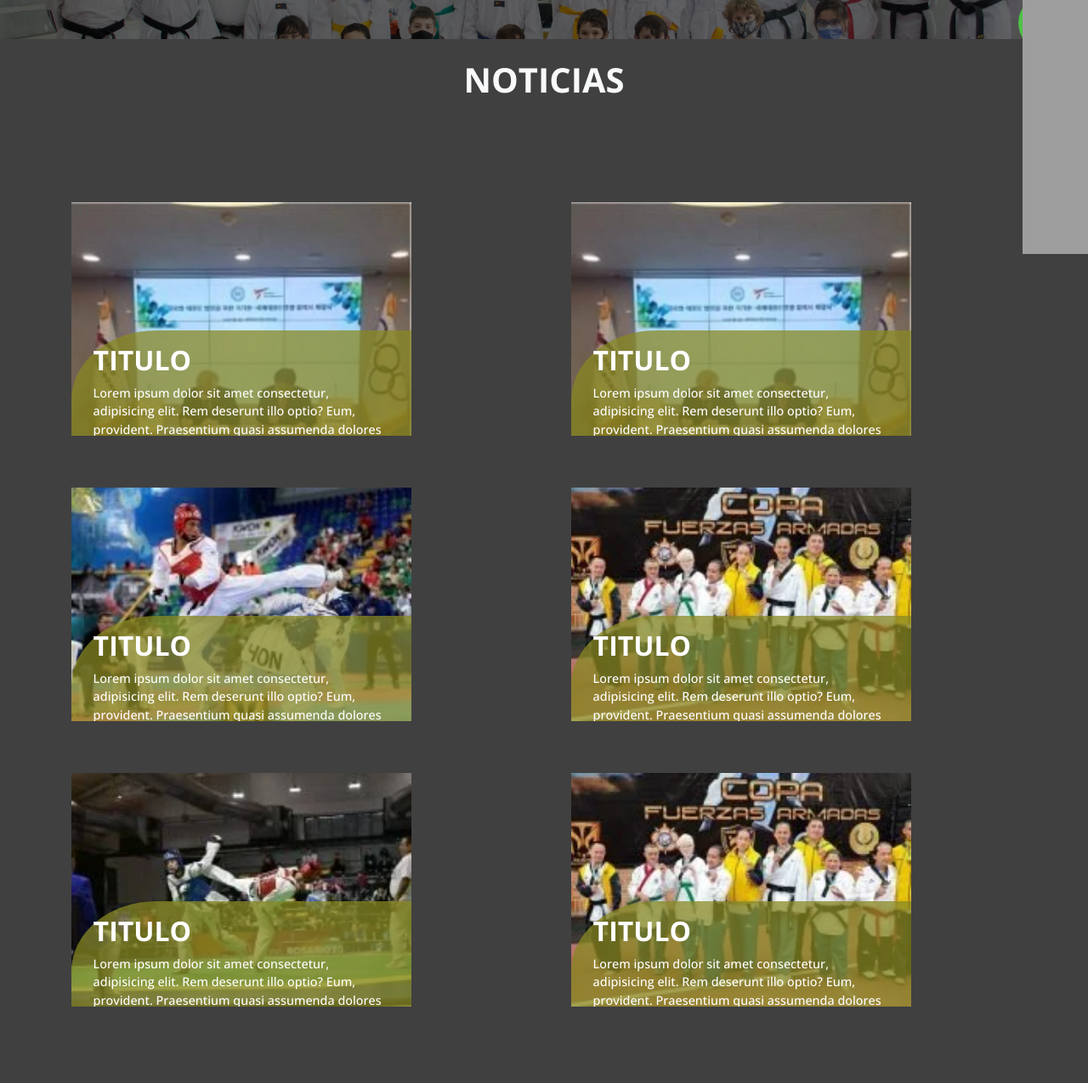
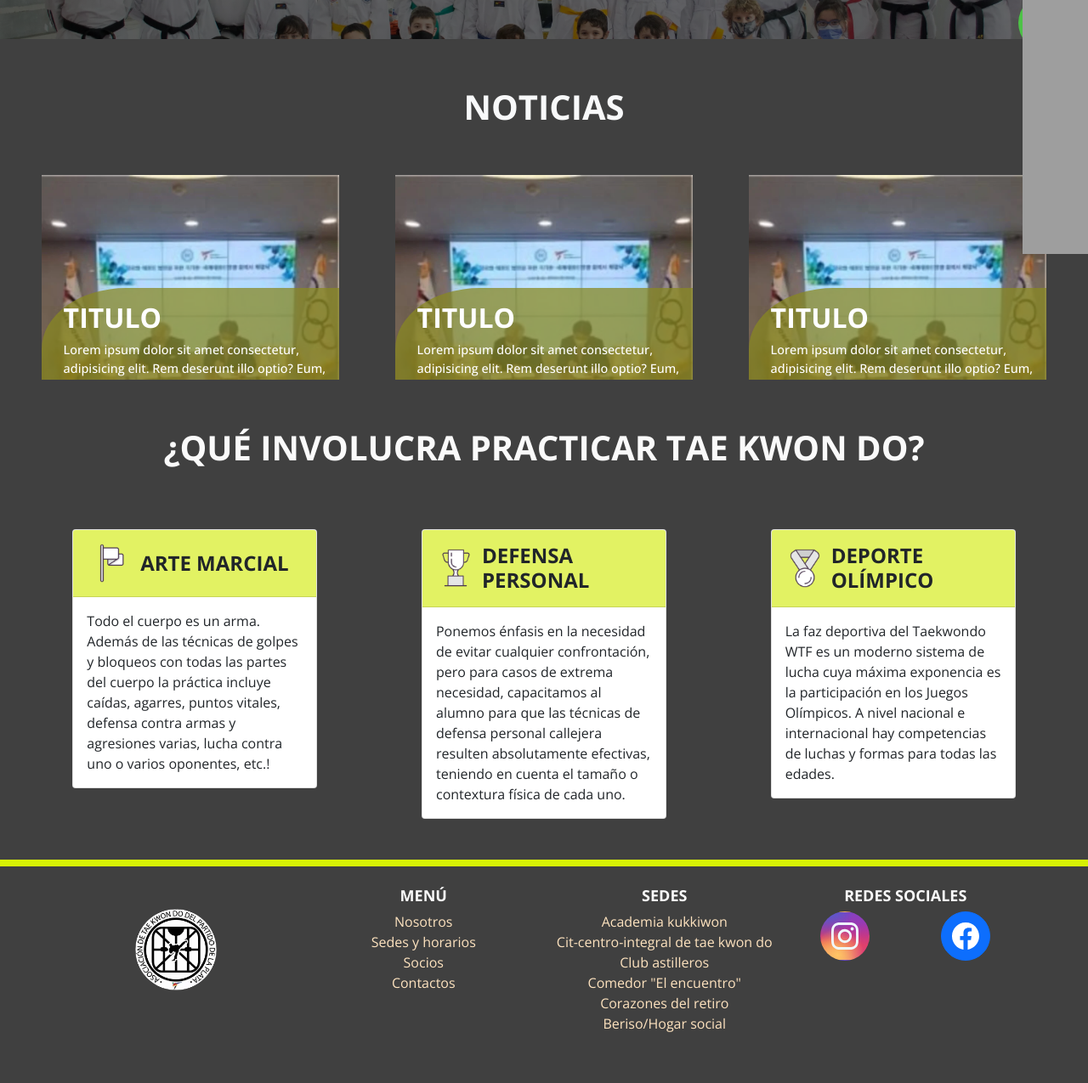
Before and after one commit to infosergio2020/Laplatatkd, a Flask app: page / in a window 1280 px wide. Shown: the part 726-2001 px from the top of the page at 85% size. After the commit the page ends 1941 px from the top, so only its background shows below. Run offline with Flask 2, Linux system fonts and the light colour scheme; some libraries are stand-ins or nearby versions; grey boxes are pictures that could not be loaded.

Commit message:
sedes y nosotros

```diff
--- a/modules/renderizado.py
+++ b/modules/renderizado.py
@@ -4,14 +4,14 @@ from .mock_data import clase_info, noticias, botones_navbar, beneficios, imgFace
 class CustomRouter:
     # index
     def render_index(self):
-        return render_template('index.html', links = botones_navbar, noti = noticias, bene = beneficios)
+        return render_template('index.html', links = botones_navbar, noti = noticias)
 
     #Aqui se detallan las 4 paginas de la barra de navegacion
     def render_membership(self):
         return render_template('membership.html', links = botones_navbar)
 
     def render_quienesSomos(self):
-        return render_template('quienesSomos.html', links = botones_navbar)
+        return render_template('quienesSomos.html', links = botones_navbar, bene = beneficios)
 
     def render_contacto(self):
 
--- a/static/css/sedes.css
+++ b/static/css/sedes.css
@@ -1 +1 @@
-.espacio_cen{display:grid;justify-items:center;margin-left:4rem;margin-right:4rem}.espacio_3{display:grid;grid-template-columns:repeat(3, 1fr);justify-items:flex-start;gap:1rem;margin-left:16rem;margin-right:4rem}.centrar_sedes{display:grid;justify-items:center}@media(max-width: 1040px){.espacio_3{justify-items:flex-start;gap:3rem;margin-left:0rem;margin-right:0rem}}@media(max-width: 768px){.espacio_3{grid-template-columns:repeat(1, 1fr);justify-items:center;gap:0rem;margin-left:0rem;margin-right:0rem}.espacio_cen{display:grid;justify-items:center;margin-left:1rem;margin-right:1rem}}.acomodar_icon{margin-left:-6rem;margin-top:7rem}@media(max-width: 768px){.acomodar_icon{margin-left:18rem;margin-top:0rem}}.fondo_mapa{width:62rem;padding:2rem;align-items:center;margin-top:4rem !important;margin-bottom:4rem !important;background-color:var(--primary-light);display:flex;flex-direction:row;justify-content:center;gap:2rem;align-items:center}.tamaño{width:20rem}.juntar_text_icono{display:flex;flex-direction:row;justify-content:center}@media(max-width: 768px){.fondo_mapa{display:flex;flex-direction:column;justify-content:center}}.acomodar_icono_text{display:flex;flex-direction:row;justify-content:space-between}@media(max-width: 768px){.acomodar_icono_text{display:flex;flex-direction:column;justify-content:space-between}}/*# sourceMappingURL=sedes.css.map */
+.espacio_cen{display:grid;justify-items:center;margin-left:4rem;margin-right:4rem}.espacio_4{display:grid;grid-template-columns:repeat(4, 1fr);justify-items:flex-start;gap:1rem;margin-left:16rem;margin-right:4rem}.centrar_sedes{display:grid;justify-items:center}@media(max-width: 1040px){.espacio_4{justify-items:flex-start;gap:3rem;margin-left:0rem;margin-right:0rem}}@media(max-width: 768px){.espacio_4{grid-template-columns:repeat(1, 1fr);justify-items:center;gap:0rem;margin-left:0rem;margin-right:0rem}.espacio_cen{display:grid;justify-items:center;margin-left:1rem;margin-right:1rem}}.acomodar_icon{margin-left:-6rem;margin-top:7rem}@media(max-width: 768px){.acomodar_icon{margin-left:18rem;margin-top:0rem}}.fondo_mapa{width:62rem;padding:2rem;align-items:center;margin-top:4rem !important;margin-bottom:4rem !important;background-color:var(--primary-light);display:flex;flex-direction:row;justify-content:center;gap:2rem;align-items:center}.tamaño{width:20rem}.juntar_text_icono{display:flex;flex-direction:row;justify-content:center}@media(max-width: 768px){.fondo_mapa{display:flex;flex-direction:column;justify-content:center}}.acomodar_icono_text{display:flex;flex-direction:row;justify-content:space-between}@media(max-width: 768px){.acomodar_icono_text{display:flex;flex-direction:column;justify-content:space-between}}/*# sourceMappingURL=sedes.css.map */
--- a/static/scss/_index.scss
+++ b/static/scss/_index.scss
@@ -238,7 +238,10 @@ h3{
 
 .section_phrases{
   margin: 0;
-  padding: 3.2rem;
+  padding-top: 1rem;
+  padding-left: 3.2rem;
+  padding-right: 3.2rem;
+
 }
 
 
@@ -310,6 +313,7 @@ section{
   background-size: cover;
   height: 60vh;
 }
+
 
 #seccion1{
   background-image: url('../img/parralax/portada.webp');
@@ -388,3 +392,40 @@ section{
 .margin-index{
 margin-top: 0rem;
 }
+
+.espacio_3_index{
+display: grid;
+grid-template-columns: repeat(3, 1fr);
+justify-content: center;
+justify-items:center;
+gap: 2rem;
+}
+
+.img_index{
+  width: 350px; // tamaño definido por tania
+  align-items: center;
+}
+@media (max-width:750px) {
+  .espacio_3_index{
+    grid-template-columns: repeat(1, 1fr);
+    gap: 2rem;
+
+  }
+  .img_index{
+    align-items: center;
+    width: 300px;
+  }
+}
+.index_padding_noticias{
+  padding: 2rem;
+}
+.noticias_texto_index{
+ padding-bottom: 2rem;
+}
+@media (max-width:950px) {
+  .espacio_2{
+    grid-template-columns: repeat(1, 1fr);
+    gap: 2rem;
+
+  }
+}
--- /dev/null
+++ b/static/scss/_nosotros.scss
@@ -0,0 +1,4 @@
+.titulo_bene_nosotros{
+    padding-bottom: 2rem;
+    margin-top: -2rem;
+}
--- a/static/scss/main.scss
+++ b/static/scss/main.scss
@@ -10,3 +10,4 @@
 @import "socios";
 @import "carrouseln";
 @import "sedes";
+@import "nosotros";
--- a/static/scss/sedes.scss
+++ b/static/scss/sedes.scss
@@ -4,9 +4,9 @@
     margin-left: 4rem;
     margin-right: 4rem;
 }
-.espacio_3{
+.espacio_4{
     display: grid;
-    grid-template-columns: repeat(3, 1fr);
+    grid-template-columns: repeat(4, 1fr);
     justify-items:flex-start;
     gap: 1rem;
     margin-left: 16rem;
@@ -18,7 +18,7 @@
 }
 
 @media (max-width: 1040px){
-    .espacio_3{
+    .espacio_4{
       justify-items:flex-start;
       gap: 3rem;
       margin-left: 0rem;
@@ -28,7 +28,7 @@
     }
   }
 @media (max-width: 768px){
-    .espacio_3{
+    .espacio_4{
       grid-template-columns: repeat(1, 1fr);
       justify-items:center;
       gap: 0rem;
--- a/templates/index.html
+++ b/templates/index.html
@@ -14,95 +14,55 @@
   </div>
 </section>
 
-<h2 class="fs-1 text-center my-4 text-light">
+<div class="index_padding_noticias">
+
+
+    <h2 class="fs-1 text-center my-4 text-light noticias_texto_index">
       Noticias
     </h2>
-<section class="centrar-div">
 
-  <div class="row centrar-div-col" >
-      <div class="col tamaño-col">
+
+    <div class="espacio_3_index">
             <div class="intro__container">
-          <img src="/static/img/index/noticias/2.webp" width="400px" alt="">
+              <img class="img_index"  src="/static/img/index/noticias/2.webp" alt="">
               <div class="intro">
                 <h2>Titulo</h2>
                 <p>Lorem ipsum dolor sit amet consectetur, adipisicing elit. Rem deserunt illo optio? Eum, provident. Praesentium quasi assumenda dolores deleniti error reiciendis eos dignissimos, saepe repellendus et. Sint unde architecto aliquid?</p>
               </div>
             </div>
-      </div>
-      <div class="col tamaño-col">
             <div class="intro__container">
-          <img src="/static/img/index/noticias/2.webp"  width="400px" alt="">
+              <img class="img_index"  src="/static/img/index/noticias/2.webp" alt="">
               <div class="intro">
                 <h2>Titulo</h2>
                 <p>Lorem ipsum dolor sit amet consectetur, adipisicing elit. Rem deserunt illo optio? Eum, provident. Praesentium quasi assumenda dolores deleniti error reiciendis eos dignissimos, saepe repellendus et. Sint unde architecto aliquid?</p>
               </div>
             </div>
-      </div>
-      <div class="col tamaño-col">
             <div class="intro__container">
-          <img src="/static/img/index/noticias/3.webp" width="400px" alt="">
+              <img class="img_index"  src="/static/img/index/noticias/2.webp" alt="">
               <div class="intro">
                 <h2>Titulo</h2>
                 <p>Lorem ipsum dolor sit amet consectetur, adipisicing elit. Rem deserunt illo optio? Eum, provident. Praesentium quasi assumenda dolores deleniti error reiciendis eos dignissimos, saepe repellendus et. Sint unde architecto aliquid?</p>
               </div>
             </div>
+
     </div>
-      <div class="col tamaño-col">
-        <div class="intro__container">
-          <img src="/static/img/index/noticias/4.webp" width="400px" alt="">
-          <div class="intro">
-            <h2>Titulo</h2>
-            <p>Lorem ipsum dolor sit amet consectetur, adipisicing elit. Rem deserunt illo optio? Eum, provident. Praesentium quasi assumenda dolores deleniti error reiciendis eos dignissimos, saepe repellendus et. Sint unde architecto aliquid?</p>
+
 </div>
-        </div>
-      </div>
-      <div class="col tamaño-col">
-        <div class="intro__container">
-          <img src="/static/img/index/noticias/5.webp"  width="400px" alt="">
-          <div class="intro">
-            <h2>Titulo</h2>
-            <p>Lorem ipsum dolor sit amet consectetur, adipisicing elit. Rem deserunt illo optio? Eum, provident. Praesentium quasi assumenda dolores deleniti error reiciendis eos dignissimos, saepe repellendus et. Sint unde architecto aliquid?</p>
-          </div>
-        </div>
-      </div>
-      <div class="col tamaño-col">
-        <div class="intro__container">
-          <img src="/static/img/index/noticias/6.webp" width="400px" alt="">
-          <div class="intro">
-            <h2>Titulo</h2>
-            <p>Lorem ipsum dolor sit amet consectetur, adipisicing elit. Rem deserunt illo optio? Eum, provident. Praesentium quasi assumenda dolores deleniti error reiciendis eos dignissimos, saepe repellendus et. Sint unde architecto aliquid?</p>
-          </div>
-        </div>
-      </div>
-  </div>
-</section>
-
-
-<!-- ejemplo de parralax -->
-<!--
-<section class="parrallax" id="seccion1">
-  seccion 1<br>
-  Lorem ipsum dolor, sit amet consectetur adipisicing elit. Maiores cumque doloribus dicta accusantium officia. Porro, dolore tempora. Modi incidunt animi in libero iste atque officia. Debitis aspernatur tempora soluta tempore!
-</section> -->
-
-<!-- <section class="parrallax" id="seccion2">
-  seccion 2<br>
-  Lorem ipsum dolor, sit amet consectetur adipisicing elit. Maiores cumque doloribus dicta accusantium officia. Porro, dolore tempora. Modi incidunt animi in libero iste atque officia. Debitis aspernatur tempora soluta tempore!
-</section>
-
-<section class="parrallax" id="seccion3">
-  seccion 3<br>
-  Lorem ipsum dolor, sit amet consectetur adipisicing elit. Maiores cumque doloribus dicta accusantium officia. Porro, dolore tempora. Modi incidunt animi in libero iste atque officia. Debitis aspernatur tempora soluta tempore!
-</section> -->
-
 
 
 <!-- porque entrenar con nosotros -->
+<div class="py-4">
+  <h1 class="text-center mb-4">¿Qué involucra practicar Tae kwon do?</h1>
+  <!-- <h2 class="fs-1  text-center text-light">
+    Asociación de tae kwon do y <br> hapkido de La Plata
+  </h2>   -->
+</div>
 
-<section class="parrallax bg-p-dark  m-0 p-0" id="seccion3" style="height: 80%;">
-<div class="deg-dark-y">
 
-  <h1 class="text-center mb-4">¿Porqué entrenar con nosotros?</h1>
+<section class=" m-0 p-0" style="height: 80%;">
+<div>
+
+
 
   <div class="row m-0 p-4 text-dark">
     <div class="col-md-4 d-flex justify-content-center align-items-start mb-4">
@@ -110,12 +70,12 @@
         <div class="card-header bg-verdeLight">
           <div class="d-flex justify-content-center align-items-center py-2">
               <img class="card-img-top img-card-wh46" src="{{url_for('static', filename = './img/icono/index-bandera.png')}}" alt="Card image cap" />
-              <h4 class="mx-2 m-0">Sistema</h4>
+              <h4 class="mx-2 m-0">Arte marcial</h4>
           </div>
         </div>
         <div class="card-body text-dark">
           <p class="card-text fs-6">
-            Nos enfocamos en una formación equilibrada entre el deporte competitivo y la marcialidad que nos caracteriza.
+            Todo el cuerpo es un arma. Además de las técnicas de golpes y bloqueos con todas las partes del cuerpo la práctica incluye caídas, agarres, puntos vitales, defensa contra armas y agresiones varias, lucha contra uno o varios oponentes, etc.!
           </p>
         </div>
       </div>
@@ -126,13 +86,12 @@
           <div class="d-flex justify-content-center align-items-center py-2">
             <img class="card-img-top img-card-wh46" src="{{url_for('static', filename = './img/icono/index-trofeo.png')}}" alt="Card image cap" />
 
-            <h4 class="mx-2 m-0">Experiencia</h4>
+            <h4 class="mx-2 m-0">Defensa Personal</h4>
           </div>
         </div>
         <div class="card-body text-dark">
           <p class="card-text fs-6">
-            Con más de 25 años dedicados a la enseñanza y difusión del tae kwon do seguimos aprendiendo para explotar el máximo potencial de nuestros practicantes.
-
+            Ponemos énfasis en la necesidad de evitar cualquier confrontación, pero para casos de extrema necesidad, capacitamos al alumno para que las técnicas de defensa personal callejera resulten absolutamente efectivas, teniendo en cuenta el tamaño o contextura física de cada uno.
           </p>
         </div>
       </div>
@@ -144,13 +103,14 @@
           <div class="d-flex justify-content-center align-items-center py-2">
             <img class="card-img-top img-card-wh46" src="{{url_for('static', filename = './img/icono/index-medalla.png')}}" alt="Card image cap" />
 
-            <h4 class="mx-2 m-0">Equipo</h4>
+            <h4 class="mx-2 m-0">Deporte Olímpico</h4>
           </div>
         </div>
 
         <div class="card-body text-dark">
           <p class="card-text fs-6">
-            Priorizamos el bienestar de los practicantes involucrándonos al 100%, definiendo reglas y valores fundamentales que los desarrollaran íntegramente como individuos de la sociedad y atletas.
+            La faz deportiva del Taekwondo WTF es un moderno sistema de lucha cuya máxima exponencia es la participación en los Juegos Olímpicos.
+A nivel nacional e internacional hay competencias de luchas y formas para todas las edades.
           </p>
         </div>
       </div>
@@ -161,31 +121,7 @@
 
 </section>
 
-<!-- beneficios -->
 
-<div class="container bg-p-light p-4 margin-bene">
-  <h1 class="text-center mb-3">Beneficios de practicar:</h1>
-  <div class="row mb-4">
-    {% for b in bene %}
-
-    <div class="col-md-6 mb-4">
-      <div class="card text-center bg-verdeLight text-black">
-        <div class="card-body">
-          <div class="mb-4">
-            <img src="{{b.icono}}" alt="icono" />
-          </div>
-          <h5 class="card-title">{{b.title}}</h5>
-          <div class="mb-4">
-            <p class="card-text">{{b.text}}</p>
-          </div>
-        </div>
-      </div>
-    </div>
-
-    {% if loop.index % 4 == 0 %}
-  </div>
-  <div class="row mb-4">{% endif %} {% endfor %}</div>
-</div>
 
 
 
```
Also changed, not shown: modules/mock_data.py (+6 -1 lines), templates/quienesSomos.html (+26 -0 lines), templates/sedesHorarios.html (+5 -12 lines), static/css/main.css, 1 other file. Lines whose indentation alone changed are shown as unchanged.
